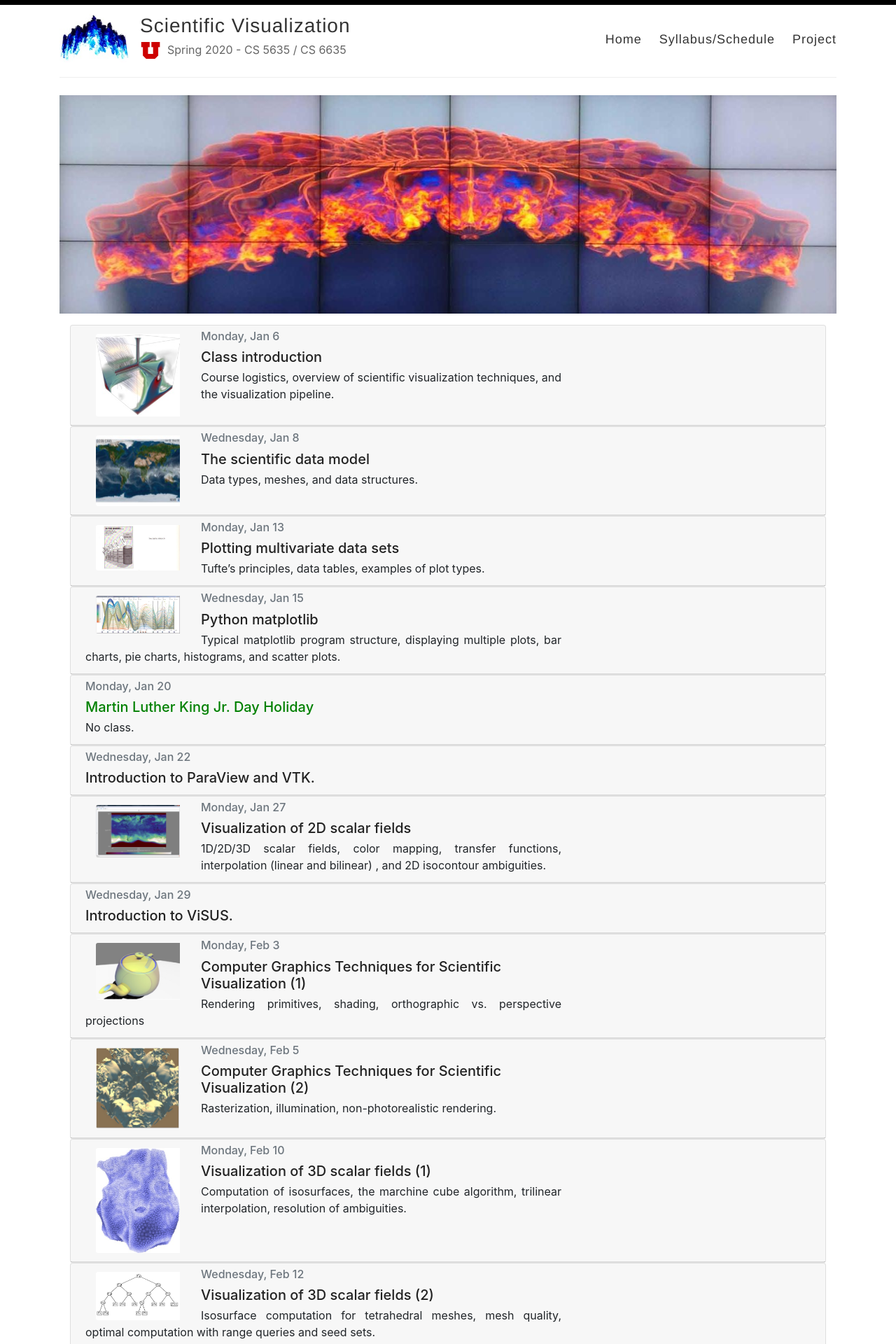
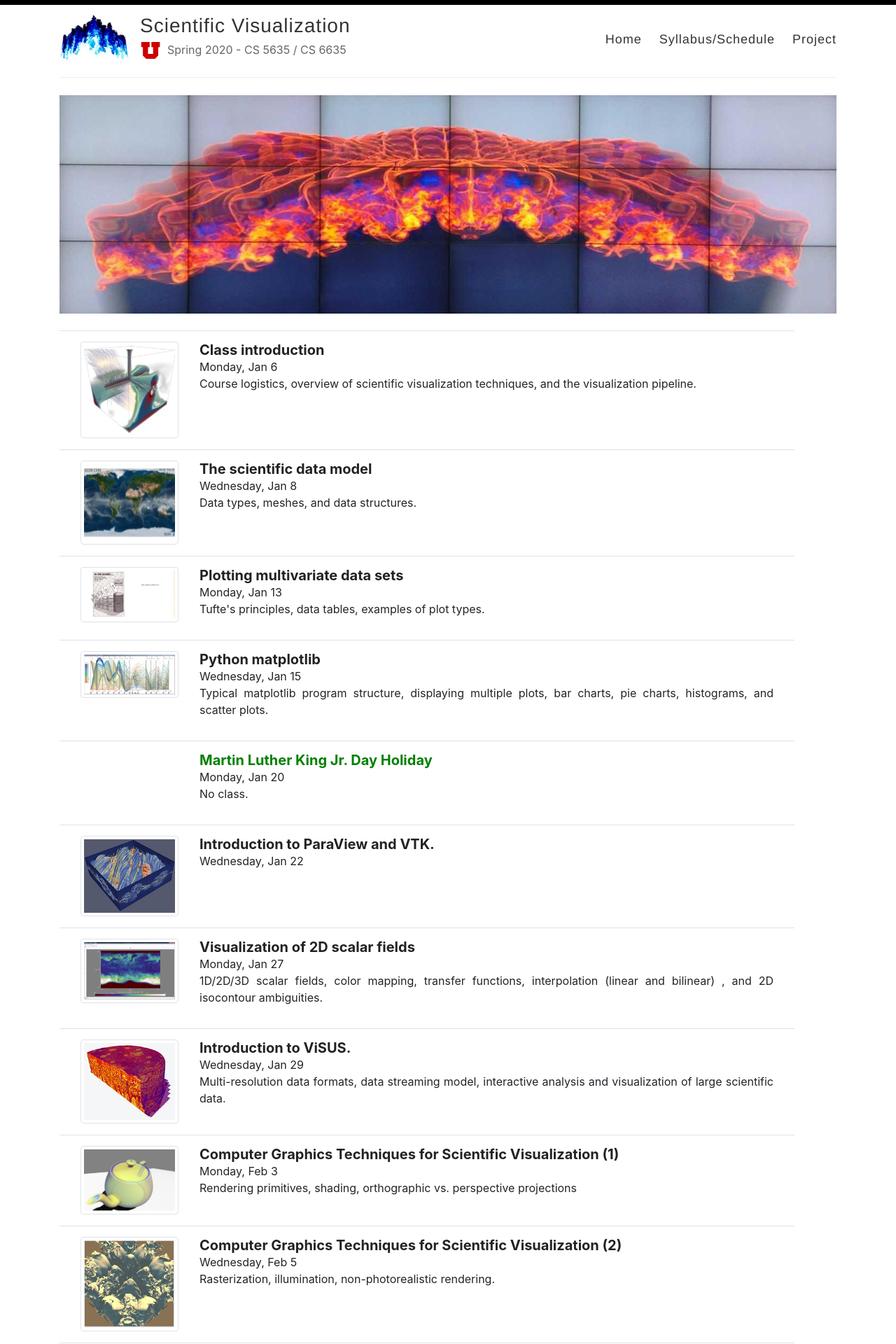
Before and after one commit to ComputingElevatedLab/sciviscourse, a Jekyll site: the page built from _pages/schedule.md, in a window 1280 px wide. Shown: the top 1920 px of the page at 70% size. Built offline with Jekyll 4.4.1, drawn with Linux system fonts in a browser that asks for light colours; some of the changed text lies outside the part shown.

Commit message:
update schedule style, add more images

```diff
--- a/_data/schedule.yml
+++ b/_data/schedule.yml
@@ -10,7 +10,7 @@
 
 - name: Plotting multivariate data sets
   date: Monday, Jan 13
-  description: Tufte’s principles, data tables, examples of plot types.
+  description: "Tufte's principles, data tables, examples of plot types."
   image: ../images/schedule/plotting.jpg
 
 - name: Python matplotlib
@@ -25,6 +25,7 @@
 
 - name: Introduction to ParaView and VTK.
   date: Wednesday, Jan 22
+  image: ../images/schedule/paraview.jpg
 
 - name: Visualization of 2D scalar fields
   date: Monday, Jan 27
@@ -33,6 +34,8 @@
 
 - name: Introduction to ViSUS.
   date: Wednesday, Jan 29
+  image: ../images/schedule/visus.jpg
+  description: Multi-resolution data formats, data streaming model, interactive analysis and visualization of large scientific data.
 
 - name: Computer Graphics Techniques for Scientific Visualization (1)
   date: Monday, Feb 3
@@ -47,12 +50,12 @@
 - name: Visualization of 3D scalar fields (1)
   date: Monday, Feb 10
   description: Computation of isosurfaces, the marchine cube algorithm, trilinear interpolation, resolution of ambiguities.
-  image: ../images/schedule/isosurface.jpg
+  image: ../images/schedule/isosurf.jpg
 
 - name: Visualization of 3D scalar fields (2)
   date: Wednesday, Feb 12
   description: Isosurface computation for tetrahedral meshes, mesh quality, optimal computation with range queries and seed sets.
-  image: ../images/schedule/kdtree.jpg
+  image: ../images/schedule/isosurface.jpg
 
 - name: Presidents’ Day Holiday
   date: Monday, Feb 17
@@ -62,6 +65,7 @@
 - name: Visualization of 3D scalar fields (2)
   date: Wednesday, Feb 19
   description: Advanced surface visualization, scalability, acceleration data structures, view dependent data reduction.
+  image: ../images/schedule/kdtree.jpg
 
 - name: Direct Volume Rendering (1)
   date: Monday, Feb 24
@@ -106,6 +110,7 @@
 - name: Tensor field visualization (2)
   date: Monday, Mar 23
   description: Glyphs for tensors, ellypsoids vs superquadrics, color coding and lit-tensors.
+  image: ../images/schedule/tensors2.jpg
 
 - name: Perception 1
   date: Wednesday, Mar 25
@@ -115,6 +120,7 @@
 - name: Perception 2
   date: Monday, Mar 30
   description: CIE Chromaticity Diagram, color spaces, color deficiencies, patterns, continuty, and closure.
+  image: ../images/schedule/cie.jpg
 
 - name: Virtual environments
   date: Wednesday, Apr 1
@@ -124,11 +130,12 @@
 - name: Uncertainty visualization (1)
   date: Monday, Apr 6
   description: Visualization of error and uncertaintly, the boxplot and its modifications, topological uncertainty.
-  image: ../images/schedule/uncertainty.jpg
+  image: ../images/schedule/uncertainty1.jpg
 
 - name: Uncertainty visualization (2)
   date: Wednesday, Apr 8
   description: Isosurface uncertainty, volume rendering uncertainty, ensemble curved boxplot.
+  image: ../images/schedule/uncertainty.jpg
 
 - name: Big data (1)
   date: Monday, Apr 13
@@ -138,6 +145,7 @@
 - name: Big data (2)
   date: Wednesday, Apr 15
   description: Multi-resolution data structures, parallel visualization, image compositing for volume rendering.
+  image: ../images/schedule/bigdata2.jpg
 
 - name: Visualization Research Challenges
   date: Monday, Apr 20
--- a/_pages/schedule.md
+++ b/_pages/schedule.md
@@ -5,9 +5,6 @@ title: Schedule
 ---
 
 <style>
-.card-text {
-	padding-top: 5px;
-}
 .inline-headers h5, .inline-headers h6 {
   /*display: inline-block;*/
   vertical-align: middle;
@@ -20,61 +17,38 @@ title: Schedule
   color:green;
   /*text-decoration: line-through;*/
 }
-.card-img {
-	width: 150px;
-	float: left;
-	padding-right: 30px;
+.myrow {
+  padding-top: 15px;
+  vertical-align: middle;
 }
 </style>
+
 <img src="../images/2kbit1_0.jpg"/>
-<div class="container">
 
-  {% for class in site.data.schedule %}
-  <div class="notice notice-success">
-  	<div class="card">
-  	  <div class="card-header">
-          <div class="row ">
-		      <div class="col-md-8 px-3">
-		      	{% if class.image %}
-		        <div class="col-md-4">
-			           <img class="card-img" src="{{ class.image }}" >
-		        </div>
-		        {% endif %}
-		      	{% if class.dayoff %}
-		          <span class="inline-headers-dayoff">
-		        {% else %}
-		          <span class="inline-headers">
-		        {% endif %}
-		          <h6 class="card-subtitle mb-2 text-muted">{{ class.date }} &nbsp; </h6>
-                  <h5 class="card-title">{{ class.name }}</h5>
-                </span>
-                {% if class.description %}
-		          <p class="card-text">{{ class.description }}</p>
-		        {% endif %}
-		      </div>
-	        </div>
-	      </div>
-      </div>
-
-  </div>
-  {% endfor %}
-
- <!-- <div class="card-group vgr-cards">
-  	{% for class in site.data.schedule %}
-    <div class="card">
-      <div class="card-img-body">
-      	{% if class.image %}
-           <img class="card-img" width="200" src="{{ class.image }}" alt="Card image cap">
+<div class="row col-12 mt-4">
+  <div class="col-12 mb-1">
+    {% for class in site.data.schedule %}
+    <div class="row col-12 mb-3 float-sm-left border-top myrow">
+      <div class="float-sm-left col-12 col-sm-2">
+        {% if class.image %}
+        <img class="mx-auto img-thumbnail" src="{{class.image}}">
         {% endif %}
       </div>
-      <div class="card-body">
-        <h4 class="card-title">{{ class.name }}</h4>
-        <h3 class="card-subtitle">{{ class.date }}</h3>
+      <div class="col-sm-10 col-12 text-center text-sm-left">
+        {% if class.dayoff %}
+          <span class="inline-headers-dayoff">
+        {% else %}
+          <span class="inline-headers">
+        {% endif %}
+          <h5><b>{{ class.name }}</b></h5>
+        {{ class.date }}
+          </span>
+        <br/>
         {% if class.description %}
-          <p class="card-text">{{ class.description}}</p>
+        <p>{{ class.description }}</p>
         {% endif %}
       </div>
     </div>
     {% endfor %}
-  </div> -->
+  </div>
 </div>
```
Also changed, not shown: images/schedule/bigdata2.jpg (added), images/schedule/cie.jpg (added), images/schedule/isosurf.jpg (added), images/schedule/paraview.jpg (added), images/schedule/tensors2.jpg (added), images/schedule/uncertainty1.jpg (added), images/schedule/visus.jpg (added).
